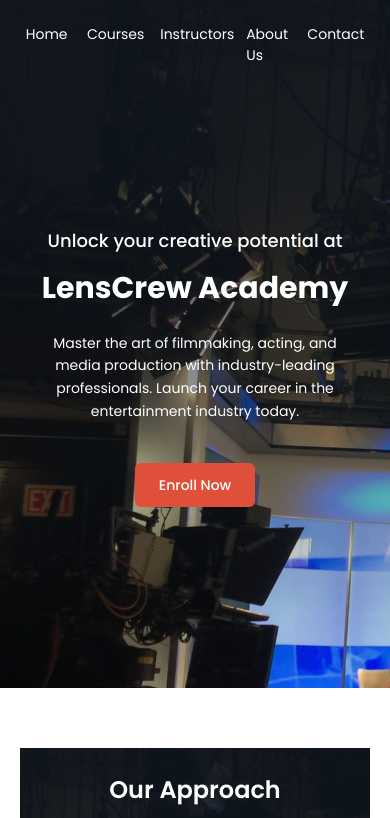
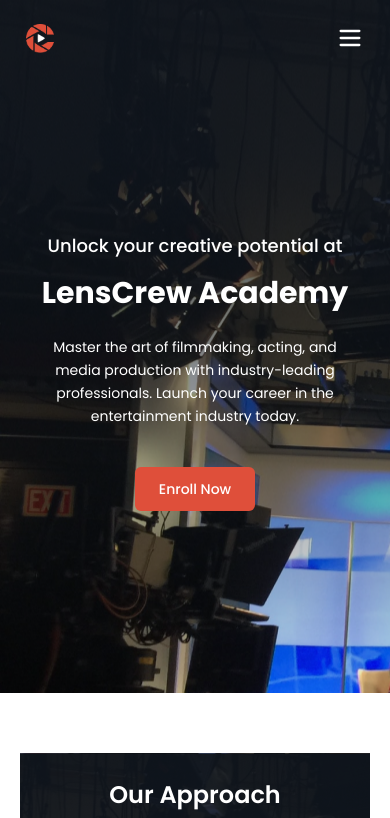
Before and after one commit to cyberrspace/lenscrewapp, a Next.js app: page / in a window 390 px wide. Shown: the top 818 px of the page. Built offline with nearby package versions, Linux system fonts and the light colour scheme.

Commit message:
added hamburger button to the navbar

```diff
--- a/src/components/Navbar.tsx
+++ b/src/components/Navbar.tsx
@@ -2,26 +2,25 @@
 import React, { useState } from 'react';
 import Image from 'next/image';
 import Link from 'next/link';
-
+import { Menu, X } from 'lucide-react';
 
 const Navbar = () => {
   const [activeIndex, setActiveIndex] = useState<number | null>(null);
+  const [mobileOpen, setMobileOpen] = useState(false);
 
   const navItems = [
     { name: 'Home', path: '/' },
-    { name: 'Courses', path: '/courses'},
-    { name: 'Instructors', path: '/instructors'},
+    { name: 'Courses', path: '/courses' },
+    { name: 'Instructors', path: '/instructors' },
     { name: 'About Us', path: '/about' },
     { name: 'Contact', path: '/contact' },
   ];
 
   return (
-    <header
-      className="w-full bg-cover bg-center"
-      // style={{ backgroundImage: "url('/Frame-bg.png')" }}
-    >
+    <header className="w-full bg-cover bg-center">
       <nav className="w-full max-w-[95%] sm:max-w-[90%] md:max-w-[1363px] mx-auto flex items-center justify-between px-4 sm:px-6 md:px-[41px] pt-6 sm:pt-10 md:pt-[57px] min-h-[41px] font-poppins">
 
+        {/* Logo */}
         <Link href="/">
           <Image
             src="/Vector-bg.png"
@@ -32,16 +31,17 @@
           />
         </Link>
 
-        <ul className="flex items-center justify-end w-full max-w-full sm:max-w-[90%] md:max-w-[644px] gap-4 sm:gap-5 md:gap-[20px] font-poppins">
+        {/* Desktop Nav */}
+        <ul className="hidden md:flex items-center justify-between flex-1 max-w-[644px] text-white text-[16px] font-poppins">
           {navItems.map((item, idx) => (
             <li
               key={idx}
-              className="relative w-[70px] sm:w-[80px] md:w-[90px] h-[24px] sm:h-[25px] md:h-[27px] text-[14px] sm:text-[16px] md:text-[18px] cursor-pointer text-white font-poppins"
+              className="relative cursor-pointer text-[16px] md:text-[18px]"
               onClick={() => setActiveIndex(idx)}
             >
               <Link
                 href={item.path}
-                className={`inline-block pb-1 font-[poppins] transition-all duration-200 ${activeIndex === idx ? 'font-bold' : 'font-normal'
+                className={`inline-block pb-1 transition-all duration-200 ${activeIndex === idx ? 'font-bold' : 'font-normal'
                   }`}
               >
                 {item.name}
@@ -53,8 +53,28 @@
             </li>
           ))}
         </ul>
+
+        {/* Hamburger Icon */}
+        <button
+          onClick={() => setMobileOpen(!mobileOpen)}
+          className="md:hidden text-white"
+        >
+          {mobileOpen ? <X size={28} /> : <Menu size={28} />}
+        </button>
       </nav>
 
+      {/* Mobile Nav Menu */}
+      {mobileOpen && (
+        <div className="md:hidden px-6 pb-4">
+          <ul className="flex flex-col gap-4 text-white font-poppins text-[16px]">
+            {navItems.map((item, idx) => (
+              <li key={idx} onClick={() => setMobileOpen(false)}>
+                <Link href={item.path}>{item.name}</Link>
+              </li>
+            ))}
+          </ul>
+        </div>
+      )}
     </header>
   );
 };
```
